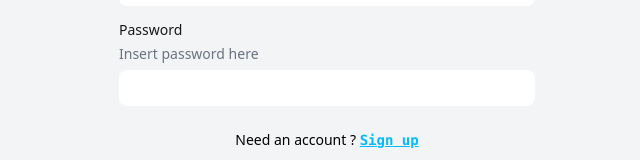
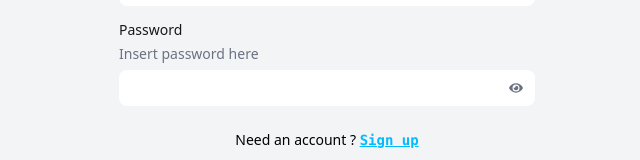
Before and after one commit to RosettaSolutions/CryptoVaultFrontEnd, a React (Vite) app in the folder CryptoVault/: page /login in a window 1280 px wide. Shown: the part 386-546 px from the top of the page, without its empty margins (313-953 px from the left). Built offline with nearby package versions, Linux system fonts and the light colour scheme; no server answers.

Commit message:
feat(components): add showPassword to input type equal password

```diff
--- a/CryptoVault/src/components/InputWithLabel/InputWithLabel.tsx
+++ b/CryptoVault/src/components/InputWithLabel/InputWithLabel.tsx
@@ -1,5 +1,8 @@
 import clsx from "clsx";
+import { useState } from "react";
+import { FaEye } from "react-icons/fa";
 import type { ChangeEvent } from "react";
+import { FaEyeSlash } from "react-icons/fa";
 import { Description, Field, Input, Label } from "@headlessui/react";
 
 type Props = {
@@ -10,7 +13,15 @@ type Props = {
   onChange: (e: ChangeEvent<HTMLInputElement>) => void;
 };
 
-const InputWithLabel = ({ label, description, type, value, onChange }: Props) => {
+const InputWithLabel = ({
+  label,
+  description,
+  type,
+  value,
+  onChange,
+}: Props) => {
+  const [showPassword, setShowPassword] = useState(false);
+
   return (
     <div className="w-full max-w-md px-4">
       <Field>
@@ -20,23 +31,35 @@ const InputWithLabel = ({ label, description, type, value, onChange }: Props) =>
         <Description className="text-sm/6 text-gray-500">
           {description}
         </Description>
+        <div className="relative flex mt-1 items-center rounded-lg border-none bg-white px-3 py-1.5 text-sm/6 text-gray-500">
           <Input
-          type={type}
+            type={showPassword ? "text" : type}
             value={value}
             onChange={onChange}
             className={clsx(
-            "mt-1 block w-full rounded-lg border-none bg-white px-3 py-1.5 text-sm/6 text-gray-500",
+              "block w-full ",
               "focus:not-data-focus:outline-none data-focus:outline-2 data-focus:-outline-offset-2 data-focus:outline-white/25"
             )}
           />
+
+          {type === "password" && (
+            <button
+              type="button"
+              aria-label={showPassword ? "Hide password" : "Show password"}
+              onClick={() => setShowPassword(!showPassword)}
+              className="focus:outline-none"
+            >
+              {showPassword ? (
+                <FaEyeSlash className="cursor-pointer" />
+              ) : (
+                <FaEye className="cursor-pointer" />
+              )}
+            </button>
+          )}
+        </div>
       </Field>
     </div>
   );
 };
 
 export default InputWithLabel;
-
-// <div className="flex align-middle justify-center items-center border-2 border-sky-400 rounded-md px-4 py-2 m-2">
-//   <input className="all-[unset]" placeholder={placeholder} type={type} />
-//   <MdEmail className="text-gray-400" />
-// </div>
```
Lines whose indentation alone changed are shown as unchanged.
